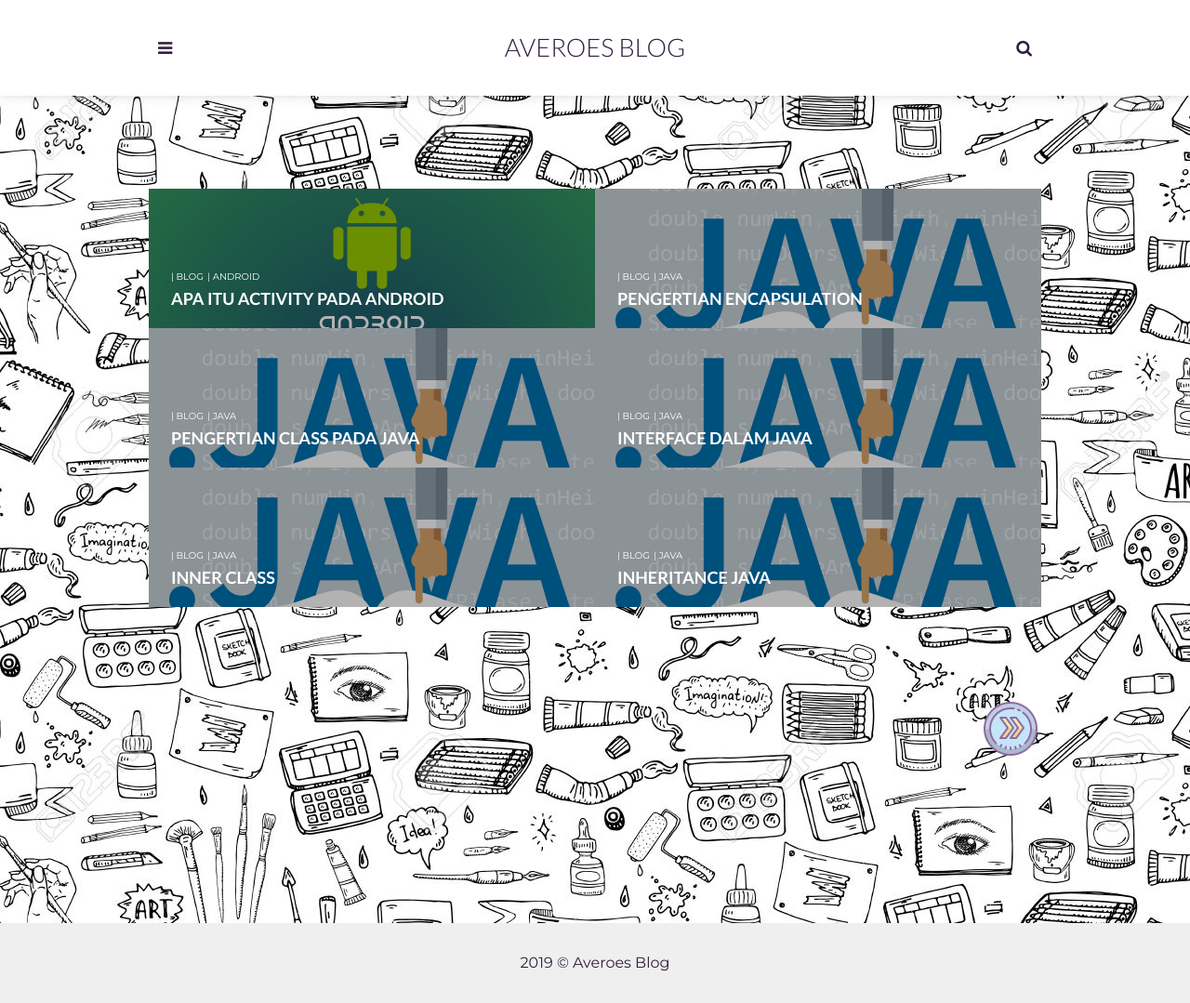
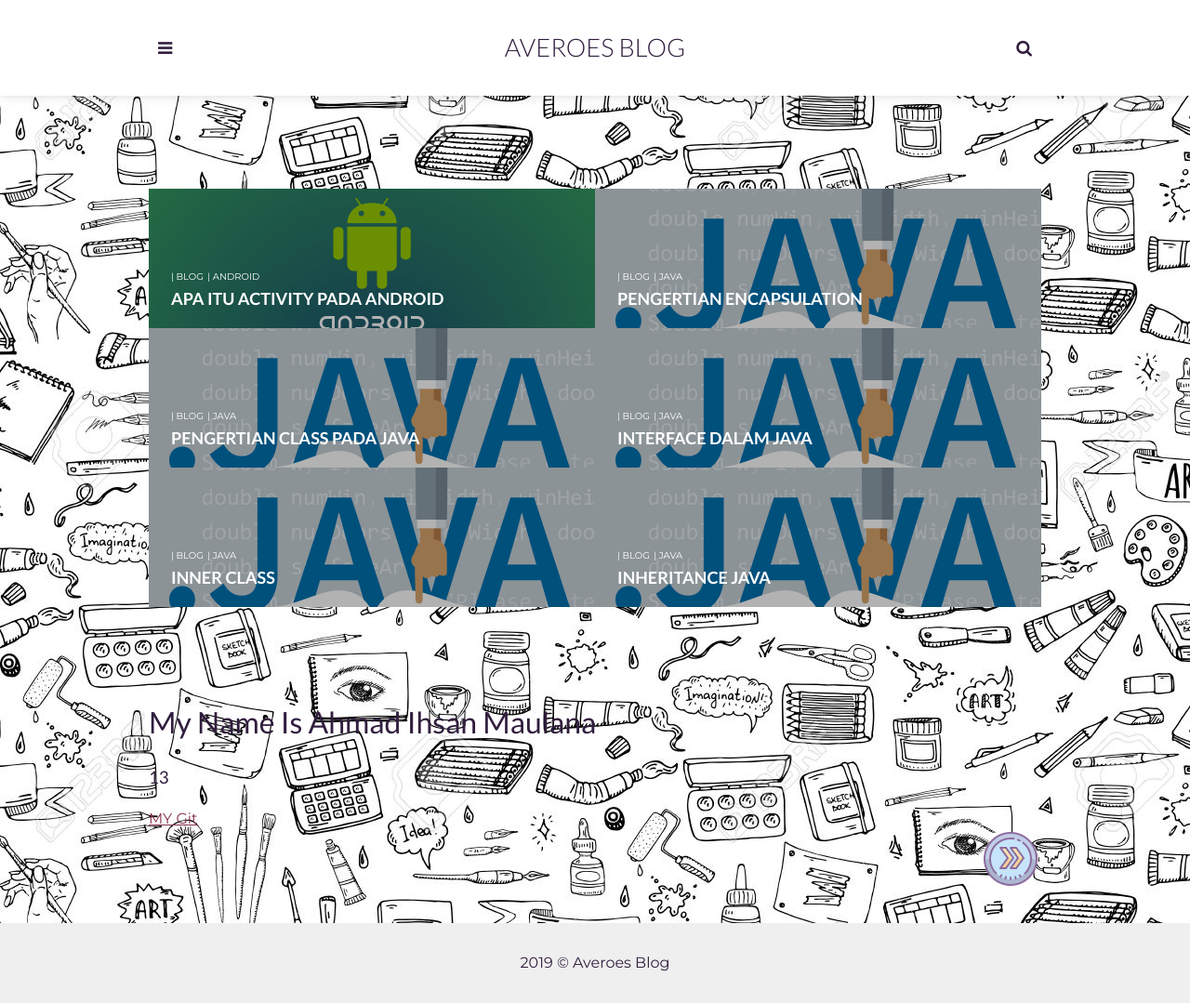
Before and after one commit to Ihsangzcx/averoes12.github.io, a Jekyll site: the page built from index.html, in a window 1280 px wide. Shown: the whole page at 93% size. Built offline with Jekyll 4.4.1, drawn with Linux system fonts in a browser that asks for light colours; the list of posts is cut into pages by our own code.

Commit message:
update
MY PR

```diff
--- a/index.html
+++ b/index.html
@@ -19,3 +19,6 @@
   </li>
   {% endfor %}
 </ol>
+<h1>My Name Is Ahmad Ihsan Maulana</h1>
+<h3>13</h3>
+ <a href="https://github.com/Ihsangzcx">MY Git</a>
```
